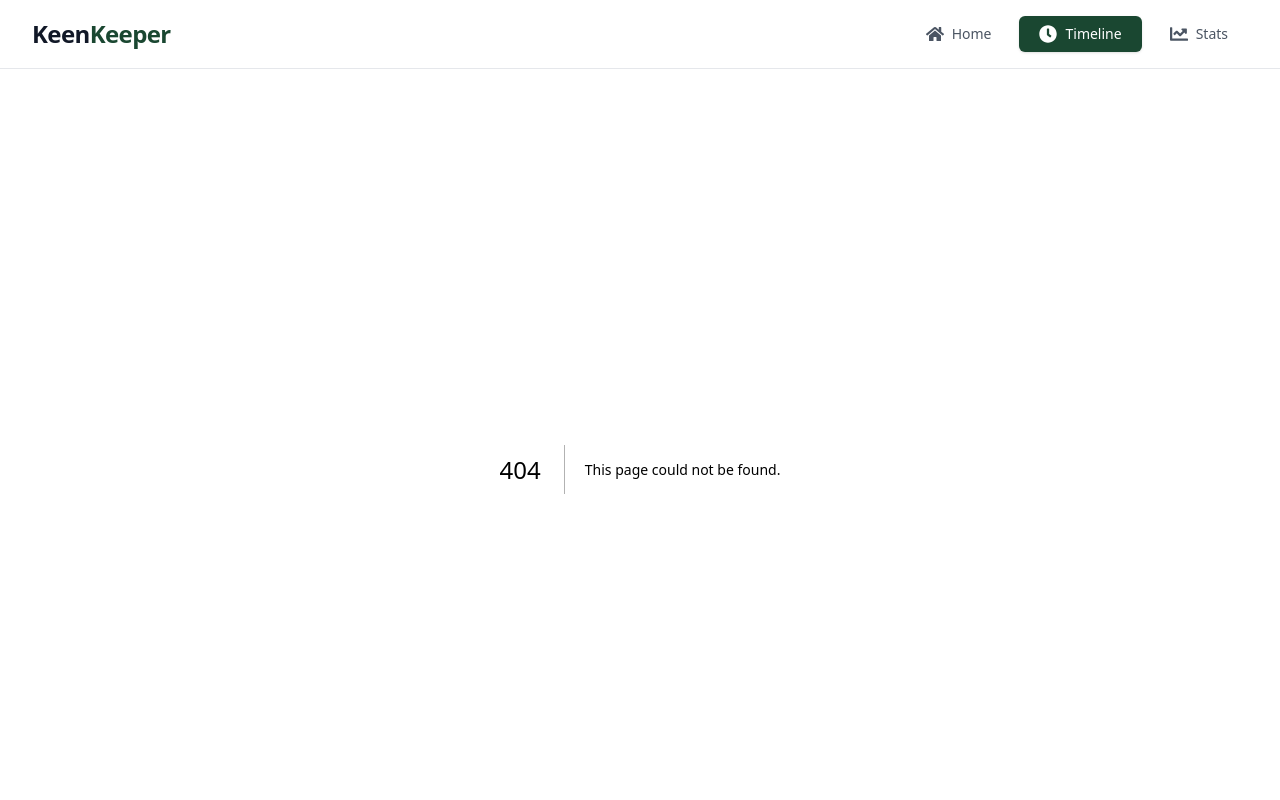
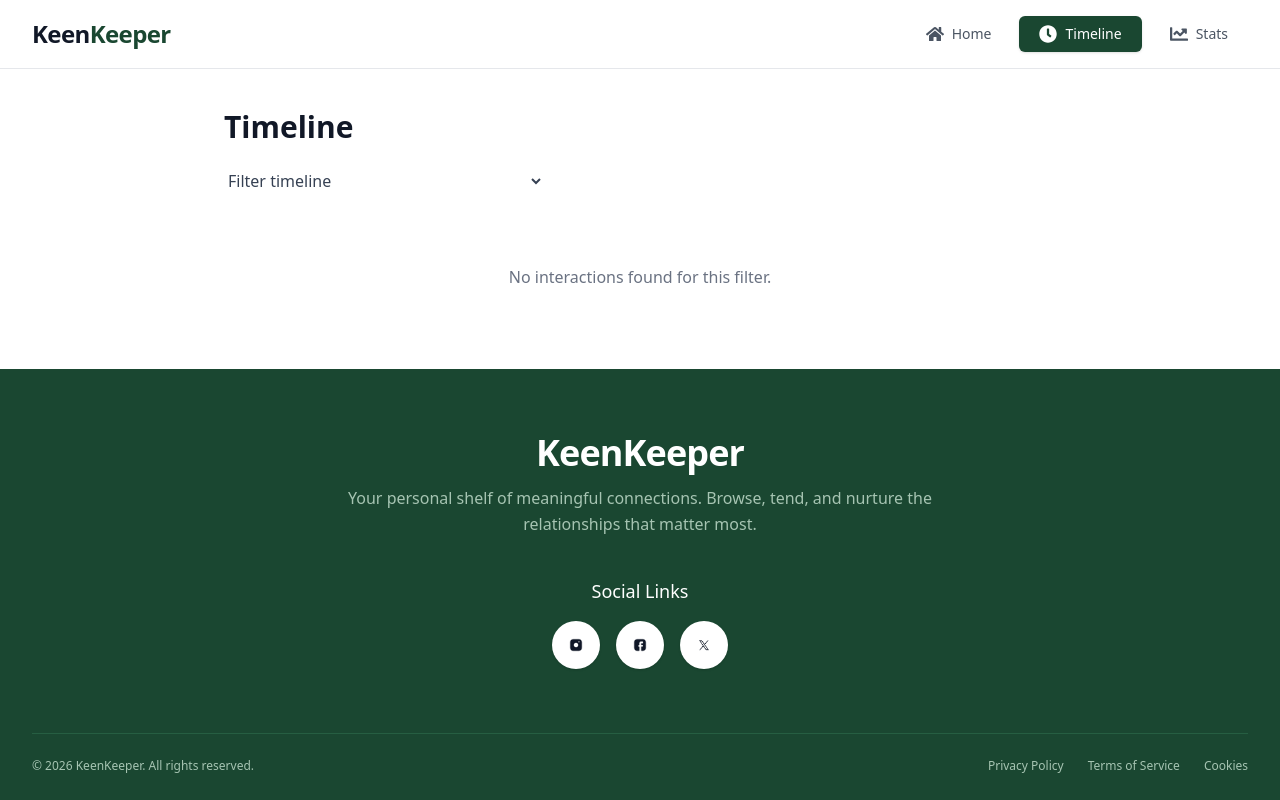
Before and after one commit to Shadik372/KinKeeper, a Next.js app: page /timeline in a window 1280 px wide. Before the commit this address had no page. Shown: the top 800 px of the page. Built offline with nearby package versions, Linux system fonts and the light colour scheme.

Commit message:
Added Timeline Section + Filter Functionality

```diff
--- a/src/app/friend/[id]/page.js
+++ b/src/app/friend/[id]/page.js
@@ -4,6 +4,7 @@ import { useState, useEffect } from 'react';
 import { useParams } from 'next/navigation';
 import { FaRegClock, FaArchive, FaRegTrashAlt } from 'react-icons/fa';
 import { toast } from 'react-toastify';
+import { useTimeline } from '@/context/TimelineContext';
 
 export default function FriendDetails() {
   const params = useParams();
@@ -27,12 +28,15 @@ export default function FriendDetails() {
     fetchFriend();
   }, [params.id]);
 
+const { addEvent } = useTimeline();
+
   const handleCheckIn = (type) => {
     if (!friend) return;
 
+    addEvent(type, friend.name);
+
     toast.success(`Successfully logged a ${type} with ${friend.name}!`);
   };
-
   const getStatusStyle = (status) => {
     switch (status) {
       case 'overdue': return 'bg-[#ff4d4f] text-white';
--- a/src/app/layout.js
+++ b/src/app/layout.js
@@ -2,6 +2,7 @@ import { Geist } from "next/font/google";
 import "./globals.css";
 import Navbar from "@/components/Navbar";
 import Footer from "@/components/Footer";
+import { TimelineProvider } from "@/context/TimelineContext";
 
 import { ToastContainer } from 'react-toastify';
 import 'react-toastify/dist/ReactToastify.css';
@@ -20,15 +21,14 @@ export default function RootLayout({ children }) {
   return (
     <html lang="en" data-theme="light" suppressHydrationWarning>
       <body className={`${geistSans.variable} font-sans antialiased min-h-screen flex flex-col`} suppressHydrationWarning>
+        <TimelineProvider>
           <Navbar />
-
           <main className="flex-grow">
             {children}
           </main>
-
           <Footer />
-
           <ToastContainer position="top-center" autoClose={3000} />
+        </TimelineProvider>
       </body>
     </html>
   );
--- /dev/null
+++ b/src/app/timeline/page.jsx
@@ -0,0 +1,65 @@
+'use client';
+
+import { useState } from 'react';
+import { useTimeline } from '@/context/TimelineContext';
+
+export default function TimelinePage() {
+  const { events } = useTimeline();
+  const [filter, setFilter] = useState('All');
+
+  const filteredEvents = events.filter(event =>
+    filter === 'All' ? true : event.type === filter
+  );
+
+  const getEventIcon = (type) => {
+    switch (type) {
+      case 'Call': return <img src="/assets/call.png" alt="Call" className="w-6 h-6 object-contain" />;
+      case 'Text': return <img src="/assets/text.png" alt="Text" className="w-6 h-6 object-contain" />;
+      case 'Video': return <img src="/assets/video.png" alt="Video" className="w-6 h-6 object-contain" />;
+      default: return null;
+    }
+  };
+
+  return (
+    <div className="container mx-auto px-4 md:px-8 py-10 max-w-4xl w-full flex-grow">
+      <h1 className="text-3xl font-bold text-[#111827] mb-6">Timeline</h1>
+
+      <div className="mb-8">
+        <select
+          className="select select-bordered w-full max-w-xs bg-white border-gray-200 text-gray-700"
+          value={filter}
+          onChange={(e) => setFilter(e.target.value)}
+        >
+          <option value="All">Filter timeline</option>
+          <option value="Call">Call</option>
+          <option value="Text">Text</option>
+          <option value="Video">Video</option>
+        </select>
+      </div>
+
+      <div className="flex flex-col gap-4">
+        {filteredEvents.length === 0 ? (
+          <p className="text-gray-500 text-center py-10">No interactions found for this filter.</p>
+        ) : (
+          filteredEvents.map((event) => (
+            <div
+              key={event.id}
+              className="bg-white p-4 rounded-lg shadow-sm border border-gray-100 flex items-center gap-4 hover:shadow-md transition-shadow"
+            >
+              <div className="w-12 h-12 bg-[#f8fafc] rounded-full flex items-center justify-center shrink-0">
+                {getEventIcon(event.type)}
+              </div>
+
+              <div className="flex flex-col">
+                <p className="text-gray-800 text-sm md:text-base">
+                  <strong className="text-[#1A4731] font-semibold">{event.type}</strong> with {event.friendName}
+                </p>
+                <p className="text-xs text-gray-400 font-medium">{event.date}</p>
+              </div>
+            </div>
+          ))
+        )}
+      </div>
+    </div>
+  );
+}
--- a/src/components/Banner.jsx
+++ b/src/components/Banner.jsx
@@ -9,7 +9,6 @@ const Banner = () => {
   return (
     <div className="flex flex-col items-center justify-center py-12 text-center w-full">
 
-      {/* Title & Subtitle */}
       <h1 className="text-4xl md:text-5xl font-bold text-[#1e293b] mb-4 tracking-tight">
         Friends to keep close in your life
       </h1>
@@ -17,12 +16,10 @@ const Banner = () => {
         Your personal shelf of meaningful connections. Browse, tend, and nurture the relationships that matter most.
       </p>
 
-      {/* Dummy Action Button */}
       <button className="bg-[#1A4731] hover:bg-[#153423] text-white transition-colors rounded-md px-6 py-2.5 shadow-sm mb-16 font-medium text-sm flex items-center gap-2">
         <span className="text-lg">+</span> Add a Friend
       </button>
 
-      {/* 4 Summary Cards */}
       <div className="grid grid-cols-1 sm:grid-cols-2 md:grid-cols-4 gap-4 md:gap-6 w-full max-w-5xl">
         {summaryData.map((data, index) => (
           <div
--- /dev/null
+++ b/src/context/TimelineContext.js
@@ -0,0 +1,27 @@
+'use client';
+
+import { createContext, useContext, useState } from 'react';
+
+const TimelineContext = createContext();
+
+export const TimelineProvider = ({ children }) => {
+  const [events, setEvents] = useState([]);
+
+  const addEvent = (type, friendName) => {
+    const newEvent = {
+      id: Date.now(),
+      type,
+      friendName,
+      date: new Date().toLocaleDateString('en-US', { month: 'long', day: 'numeric', year: 'numeric' })
+    };
+    setEvents((prev) => [newEvent, ...prev]);
+  };
+
+  return (
+    <TimelineContext.Provider value={{ events, addEvent }}>
+      {children}
+    </TimelineContext.Provider>
+  );
+};
+
+export const useTimeline = () => useContext(TimelineContext);
```
Lines whose indentation alone changed are shown as unchanged.
